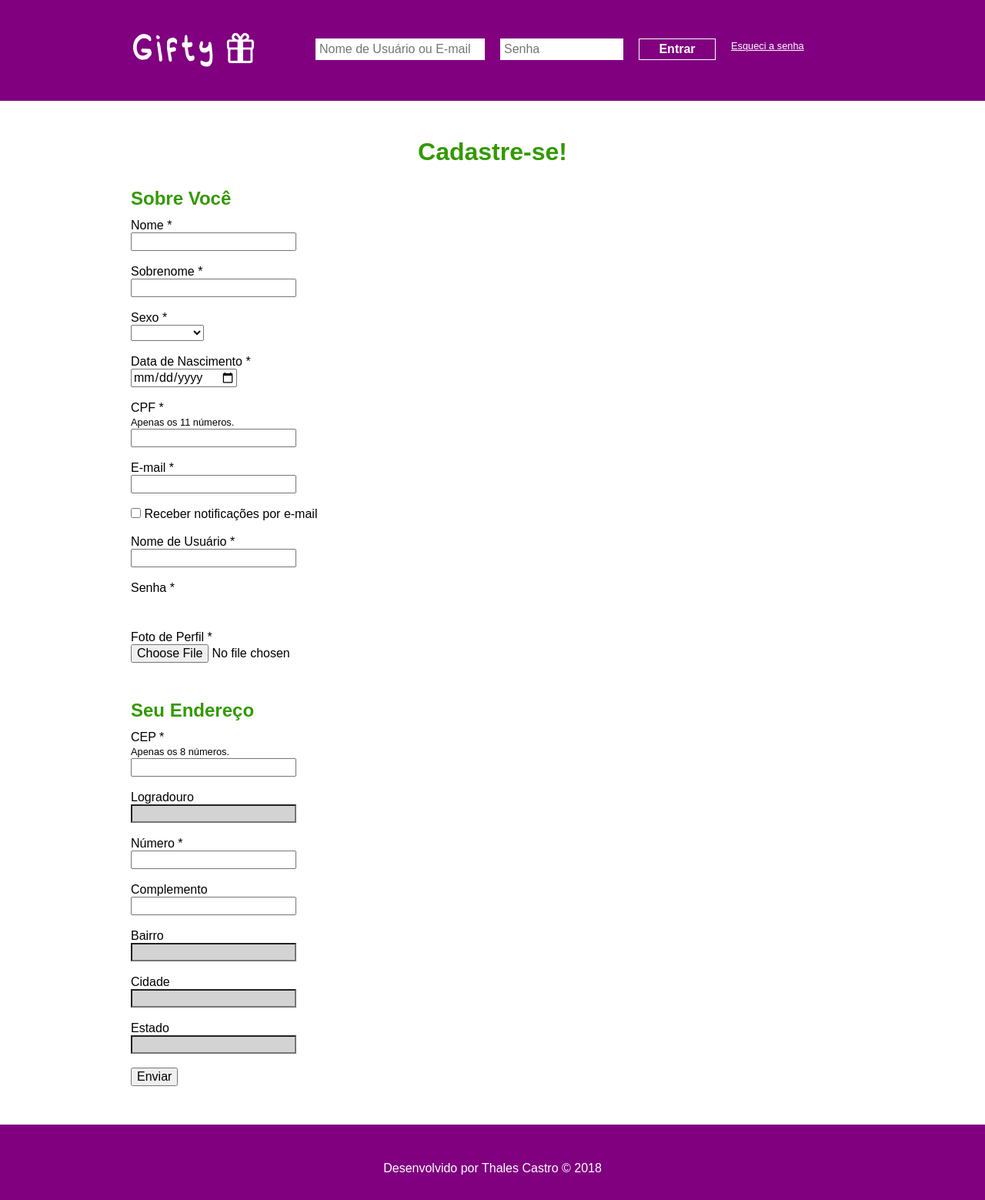
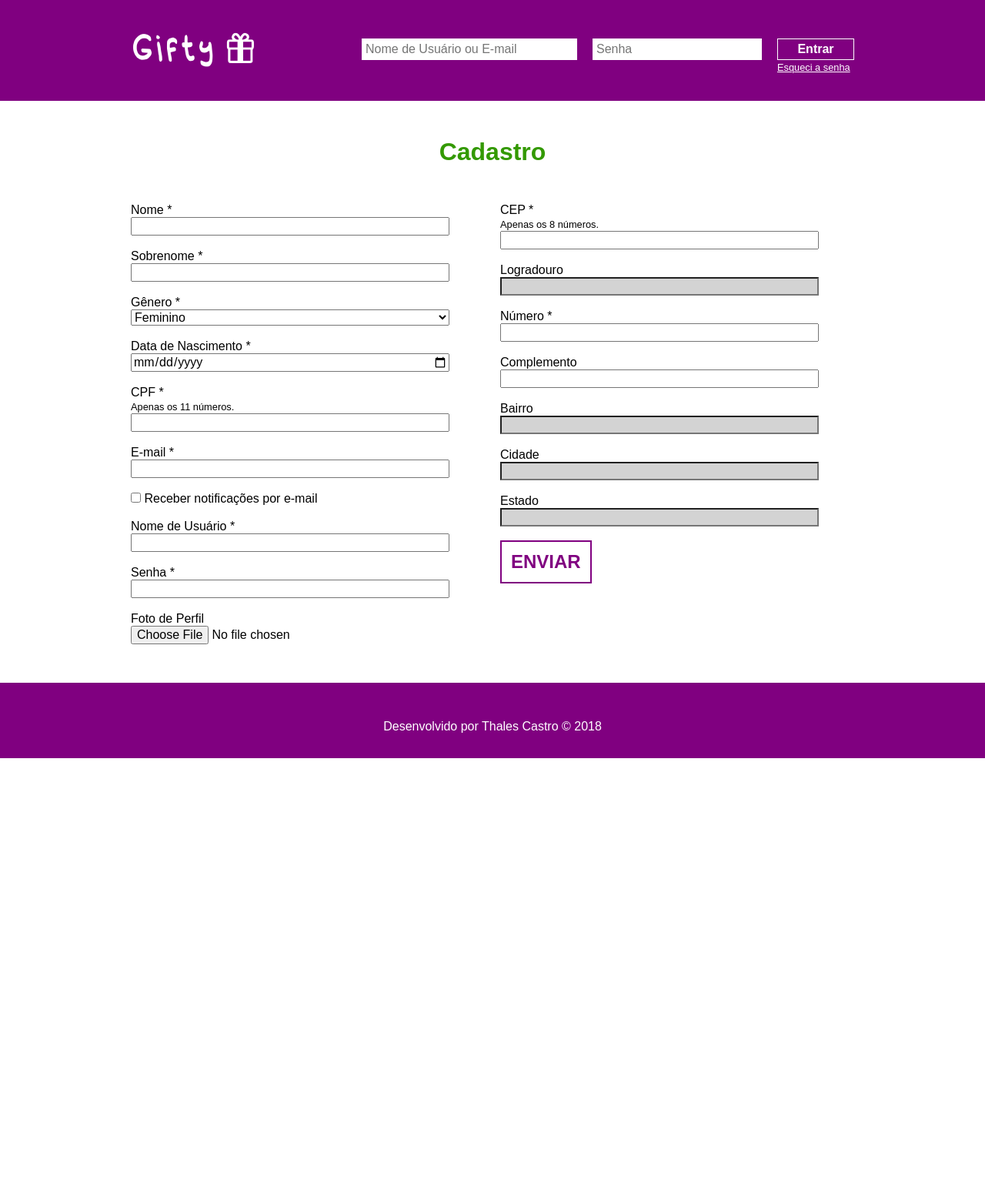
Before and after one commit to cineasthales/Gifty, a CodeIgniter app: page /gifty/home/cadastrar in a window 1280 px wide. Shown: the whole page at 77% size. After the commit the page ends 985 px from the top, so only its background shows below. Run offline with CodeIgniter, Linux system fonts and the light colour scheme; some libraries are stand-ins or nearby versions.

Commit message:
CSS notificação cadastro, correções form cadastro

```diff
--- a/application/controllers/Home.php
+++ b/application/controllers/Home.php
@@ -40,9 +40,51 @@ class Home extends CI_Controller {
     }
 
     public function cadastrar() {
+        $this->session->sess_destroy();
         $this->load->view('include/header_ext');
         $this->load->view('cadastro');
         $this->load->view('include/footer');
     }
 
+    public function grava_cadastro() {
+        $this->load->model('enderecos_model', 'enderecos');
+        $dadosEndereco['cep'] = $this->input->post('cep');
+        $dadosEndereco['logradouro'] = $this->input->post('logradouro');
+        $dadosEndereco['numero'] = $this->input->post('numero');
+        $dadosEndereco['complemento'] = $this->input->post('complemento');
+        $dadosEndereco['bairro'] = $this->input->post('bairro');
+        $dadosEndereco['cidade'] = $this->input->post('cidade');
+        $dadosEndereco['estado'] = $this->input->post('estado');
+        if ($this->enderecos->insert($dadosEndereco)) {
+            $this->load->model('usuarios_model', 'usuarios');
+            $dadosUsuario['idEndereco'] = $this->enderecos->last()->id;
+            $dadosUsuario['nomeUsuario'] = $this->input->post('nomeUsuario');
+            $dadosUsuario['senha'] = md5($this->input->post('senha'));
+            $dadosUsuario['nome'] = $this->input->post('nome');
+            $dadosUsuario['sobrenome'] = $this->input->post('sobrenome');
+            $dadosUsuario['email'] = $this->input->post('email');
+            $dadosUsuario['notificaEmail'] = $this->input->post('notificaEmail');
+            $dadosUsuario['cpf'] = $this->input->post('cpf');
+            $dadosUsuario['dataNasc'] = $this->input->post('dataNasc');
+            $dadosUsuario['genero'] = $this->input->post('genero');
+            //$dadosUsuario['imagem'] = $this->input->post('imagem');
+            $dadosUsuario['nivel'] = 0;
+            $dadosUsuario['ativo'] = 1;
+            $dadosUsuario['tentaLogin'] = 0;
+            if ($this->usuarios->insert($dadosUsuario)) {
+                $mensagem = "Confirme seu cadastro por e-mail.";
+                $tipo = 1;
+            } else {
+                $mensagem = "Dados de usuário não foram cadastrados.";
+                $tipo = 0;
+            }
+        } else {
+            $mensagem = "Dados de endereço e de usuário não foram cadastrados.";
+            $tipo = 0;
+        }
+        $this->session->set_flashdata('mensagem', $mensagem);
+        $this->session->set_flashdata('tipo', $tipo);
+        redirect();
+    }
+
 }
--- a/application/models/Enderecos_Model.php
+++ b/application/models/Enderecos_Model.php
@@ -10,6 +10,11 @@ class Enderecos_Model extends CI_Model {
     public function find($id) {
         $this->db->where('id', $id);
         return $this->db->get('enderecos')->row(); // retorna registro obtido
+    }
+
+    public function last() {
+        $this->db->order_by('id DESC');
+        return $this->db->get('enderecos', 1)->row(); // retorna registro obtido
     }
 
     public function insert($registro) {
--- a/application/views/cadastro.php
+++ b/application/views/cadastro.php
@@ -3,9 +3,12 @@
     <article>
         <div class="container">
             <div class="grid-16">
-                <h2>Cadastre-se!</h2>
-                <form method="post" action="#">
-                    <h3>Sobre Você</h3>
+                <h2>Cadastro</h2>
+            </div>
+        </div>
+        <div class="container">
+            <div class="grid-8">
+                <form method="post" action="<?= base_url('home/grava_cadastro') ?>">
                     <div>
                         <label for="nome">Nome</label> <span class="asterisco">*</span><br>
                         <input type="text" id="nome" name="nome" pattern="[A-Za-z]{,50}"
@@ -17,9 +20,8 @@
                                maxlength="100" pattern="[A-Za-z]{,100}" required><br><br>
                     </div>
                     <div>
-                        <label for="sexo">Sexo</label> <span class="asterisco">*</span><br>
-                        <select id="sexo" name="sexo">
-                            <option value=""></option>
+                        <label for="genero">Gênero</label> <span class="asterisco">*</span><br>
+                        <select id="genero" name="genero">
                             <option value="Feminino">Feminino</option>
                             <option value="Masculino">Masculino</option>
                             <option value="Outros">Outros</option>
@@ -60,10 +62,11 @@
                                pattern="(?=.*\d)(?=.*[a-z])(?=.*[A-Z]).{8,32}" maxlength="32"><br><br>
                     </div>
                     <div>
-                        <label for="imagem">Foto de Perfil</label> <span class="asterisco">*</span><br>
-                        <input type="file" id="imagem" name="imagem" accept=".gif, .jpg, .jpeg, .png" required><br><br>
+                        <label for="imagem">Foto de Perfil</label><br>
+                        <input type="file" id="imagem" name="imagem" accept=".gif, .jpg, .jpeg, .png"><br><br>
                     </div>
-                    <br><h3>Seu Endereço</h3>
+            </div>
+            <div class="grid-8">
                 <div>
                     <label for="CEP">CEP</label> <span class="asterisco">*</span><br>
                     <small>Apenas os 8 números.</small><br>
--- a/application/views/include/header_ext.php
+++ b/application/views/include/header_ext.php
@@ -14,17 +14,17 @@
     <body>
         <header>
             <div class="container">
-                <div class="grid-4">
+                <div class="grid-5">
                     <h1>Gifty <span id="gift">d</span></h1>
                 </div>
                 <form method="post" action="<?= base_url('home/logar') ?>">
-                    <div class="grid-4">
+                    <div class="grid-5">
                         <br>
                         <label for="user" hidden><i class="fas fa-user"></i></label>
                         <input type="text" id="user" name="user"
                                placeholder="Nome de Usuário ou E-mail">
                     </div>
-                    <div class="grid-3">
+                    <div class="grid-4">
                         <br>
                         <label for="senha" hidden><i class="fas fa-lock"></i></label>
                         <input type="password" id="senha" name="senha"
@@ -33,12 +33,10 @@
                     <div class="grid-2">
                         <br>
                         <input type="submit" value="Entrar" id="btEntrar">
+                        <br>
+                        <small><a href="#">Esqueci a senha</a></small>
                     </div>
                 </form>
-                <div class="grid-3">
-                    <br>
-                    <small><a href="#">Esqueci a senha</a></small>
-                </div>
             </div>
         </div>
     </header>
--- a/assets/css/desktop.css
+++ b/assets/css/desktop.css
@@ -1,15 +1,15 @@
 @font-face {
     font-family: 'logo';
     src:
-	url('fonts/MEllis-Regular.otf')
-	format('opentype');
+        url('fonts/MEllis-Regular.otf')
+        format('opentype');
 }
 
 @font-face {
     font-family: 'gift';
     src:
-	url('fonts/Gifts-Icons.ttf')
-	format('truetype');
+        url('fonts/Gifts-Icons.ttf')
+        format('truetype');
 }
 
 body {
@@ -39,17 +39,14 @@ h2 {
     font-size: 2em;
 }
 
-article p {
+main p {
     text-align: center;
 }
 
-article a button {
+main a button, main input[type="submit"] {
     text-align: center;
     text-transform: uppercase;
-    font-size: 2em;
-    display: block;
-    margin: 0 auto;
-    padding: 2em;
+    font-size: 1.5em;
     color: purple;
     padding: 0.5em;
     border: 0.1em solid purple;
@@ -59,9 +56,21 @@ article a button {
     transition: background-color 0.25s, color 0.25s;
 }
 
-article a button:hover, article a button:active {
+main a button {
+    display: block;
+    margin: 0 auto;
+    font-size: 2em;
+}
+
+main a button:hover, main a button:active,
+main input[type="submit"]:hover, main input[type="submit"]:active{
     background-color: purple;
     color: white;
+}
+
+main input[type="text"], main input[type="password"], main input[type="email"],
+main input[type="date"], select{
+    width: 90%;
 }
 
 h3 {
@@ -87,7 +96,7 @@ footer {
     color: white;
 }
 
-header input[type="text"], input[type="password"] {
+header input[type="text"], header input[type="password"] {
     display: inline-block;
     width: 100%;
     padding: 0.25em;
@@ -137,3 +146,20 @@ input[readonly] {
     padding-top: 1em;
     padding-bottom: 1em;
 }
+
+#direita {
+    text-align: right;
+}
+
+.alerta_sucesso {
+    background-color: lightgreen;
+}
+
+.alerta_erro {
+    background-color: lightcoral;
+}
+
+#xis {
+    text-align: right;
+    font-weight: bolder;
+}
```
Also changed, not shown: application/views/include/header.php (+6 -3 lines), application/views/inicio.php (+23 -9 lines), application/views/session/perfil.php (+9 -5 lines), assets/img/misc/generic-profile.jpg (added). Lines whose indentation alone changed are shown as unchanged.
